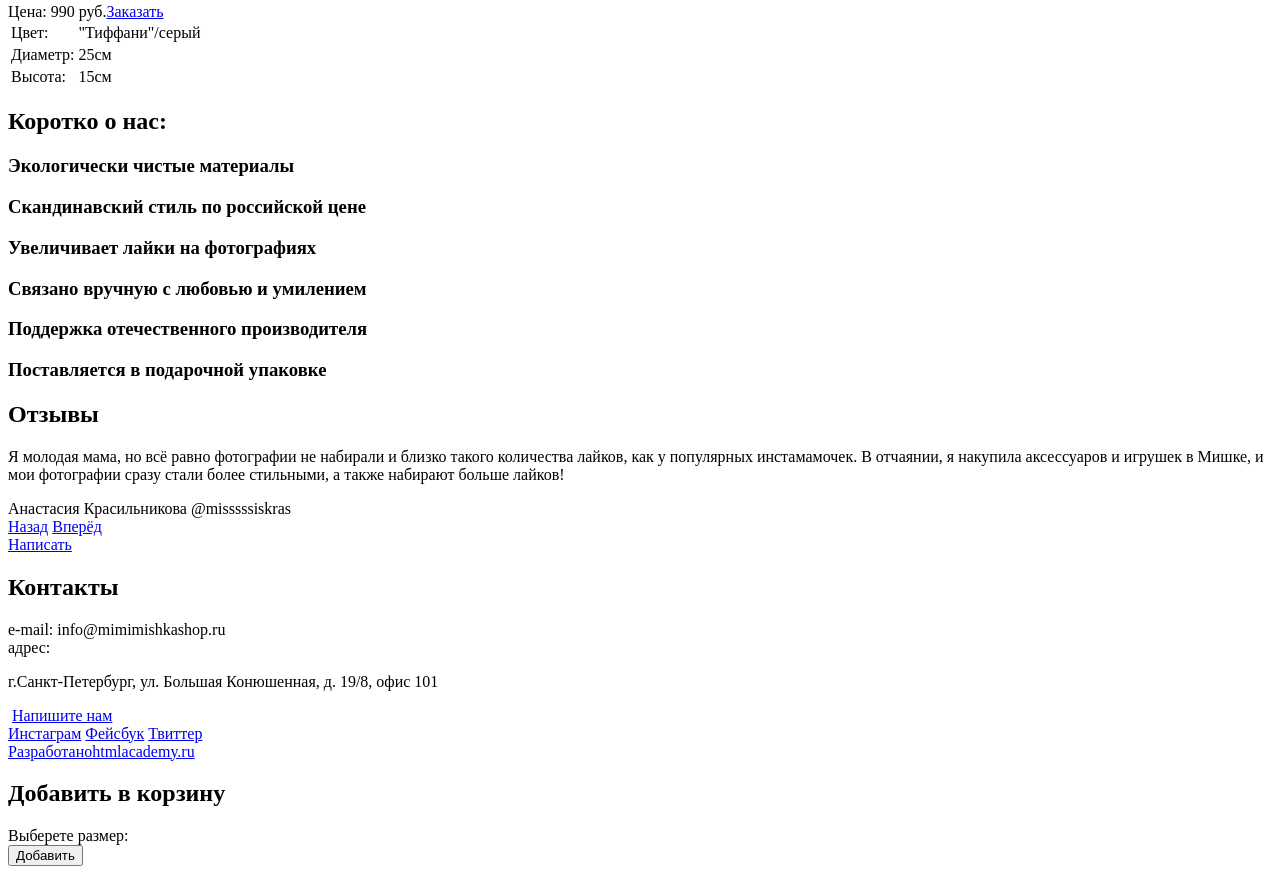
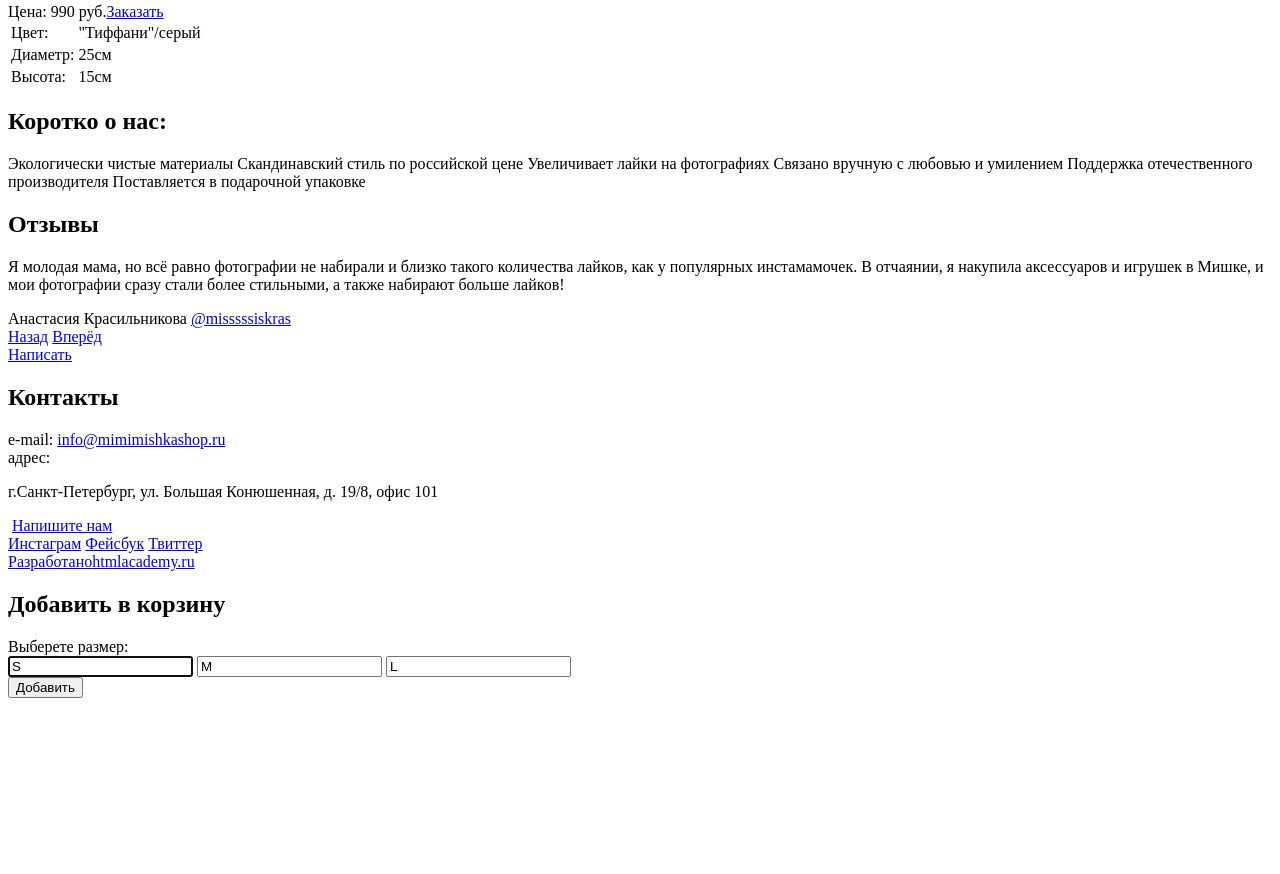
Before and after one commit to DangerPNZ/200889-mishka, a website: page index.html in a window 1280 px wide. Shown: the part 387-1261 px from the top of the page. After the commit the page ends 1093 px from the top, so only its background shows below. Drawn offline with Linux system fonts and the light colour scheme.

Commit message:
Выполнил правки по дополнительным замечаниям (2)

```diff
--- a/index.html
+++ b/index.html
@@ -73,12 +73,12 @@
   <section class="about-us">
     <div class="about-us__container">
       <h2 class="about-us__title">Коротко о нас:</h2>
-      <h3 class="about-us__item  about-us__item--materials">Экологически чистые материалы</h3>
-      <h3 class="about-us__item  about-us__item--style">Скандинавский стиль по российской цене</h3>
-      <h3 class="about-us__item  about-us__item--like">Увеличивает лайки на фотографиях</h3>
-      <h3 class="about-us__item  about-us__item--handmade">Связано вручную с любовью и умилением</h3>
-      <h3 class="about-us__item  about-us__item--patriotism">Поддержка отечественного производителя</h3>
-      <h3 class="about-us__item  about-us__item--package">Поставляется в подарочной упаковке</h3>
+      <span class="about-us__item  about-us__item--materials">Экологически чистые материалы</span>
+      <span class="about-us__item  about-us__item--style">Скандинавский стиль по российской цене</span>
+      <span class="about-us__item  about-us__item--like">Увеличивает лайки на фотографиях</span>
+      <span class="about-us__item  about-us__item--handmade">Связано вручную с любовью и умилением</span>
+      <span class="about-us__item  about-us__item--patriotism">Поддержка отечественного производителя</span>
+      <span class="about-us__item  about-us__item--package">Поставляется в подарочной упаковке</span>
     </div>
   </section>
   <section class="reviews">
@@ -86,10 +86,10 @@
       <h2 class="reviews__title">Отзывы</h2>
       <p class="reviews__note">Я молодая мама, но всё равно фотографии не набирали и близко такого количества лайков, как у популярных инстамамочек. В отчаянии, я накупила аксессуаров и игрушек в Мишке, и мои фотографии сразу стали более стильными, а также набирают больше лайков!</p>
       <span class="reviews__author">Анастасия Красильникова</span>
-      <span class="reviews__author-mail">@misssssiskras</span>
+      <a href="mailto:@misssssiskras" class="reviews__author-mail">@misssssiskras</a>
       <div class="reviews__leaf">
-        <a href="#" class="reviews__leaf-back"><span class="reader-descript">Назад</span></a>
-        <a href="#" class="reviews__leaf-next"><span class="reader-descript">Вперёд</span></a>
+        <a href="#" class="reviews__leaf-arrow--back"><span class="reader-descript">Назад</span></a>
+        <a href="#" class="reviews__leaf-arrow--next"><span class="reader-descript">Вперёд</span></a>
       </div>
       <a href="#" class="btn">Написать</a>
     </div>
@@ -99,7 +99,7 @@
       <h2 class="contacts__title">Контакты</h2>
       <div class="contacts__contact-info">
         <span class="contacts__type">e-mail:</span>
-        <span class="contacts__data">info@mimimishkashop.ru</span>
+        <a href="mailto:info@mimimishkashop.ru" class="contacts__mail">info@mimimishkashop.ru</a>
       </div>
       <div class="contacts__contact-info">
         <span class="contacts__type">адрес:</span>
@@ -121,13 +121,13 @@
   </footer>
   <section class="modal-add">
     <div class="modal-add__container">
-      <form action="#" method="get">
+      <form action="https://echo.htmlacademy.ru" method="get">
         <h2 class="modal-add__title">Добавить в корзину</h2>
         <span class="modal-add__select-descript">Выберете размер:</span>
         <div class="modal-add__size-variation">
-          <inpyt type="text" class="modal-add__size" name="selected size S" value="S" autofocus readonly>
-            <inpyt type="text" class="modal-add__size" name="selected size M" value="M" readonly>
-              <inpyt type="text" class="modal-add__size" name="selected size L" value="L" readonly>
+          <input type="text" class="modal-add__size" name="selected size S" value="S" autofocus readonly>
+          <input type="text" class="modal-add__size" name="selected size M" value="M" readonly>
+          <input type="text" class="modal-add__size" name="selected size L" value="L" readonly>
         </div>
         <button type="submit" class="submit-btn">Добавить</button>
       </form>
```
Also changed, not shown: catalog.html (+4 -4 lines), form.html (+2 -2 lines).
